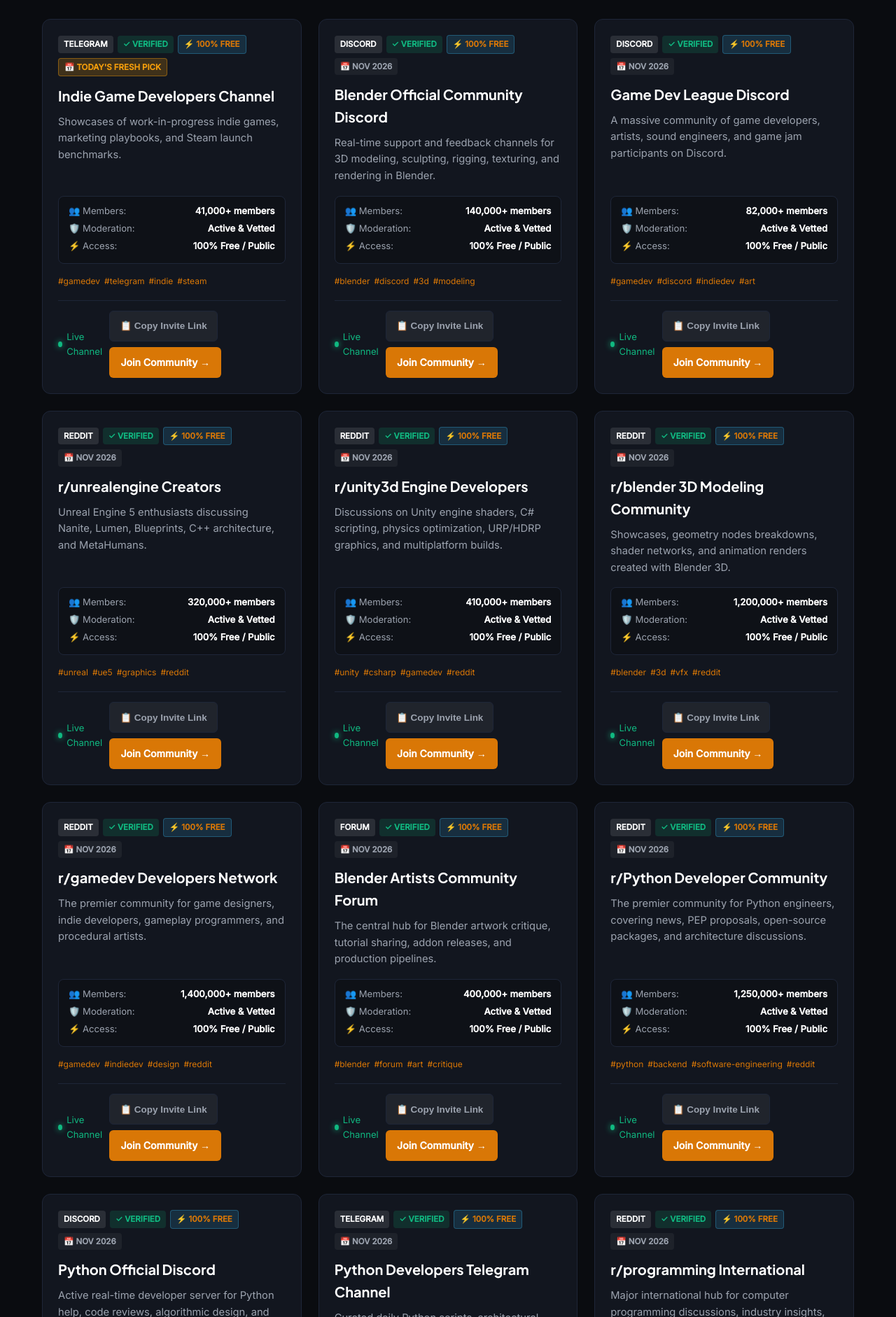
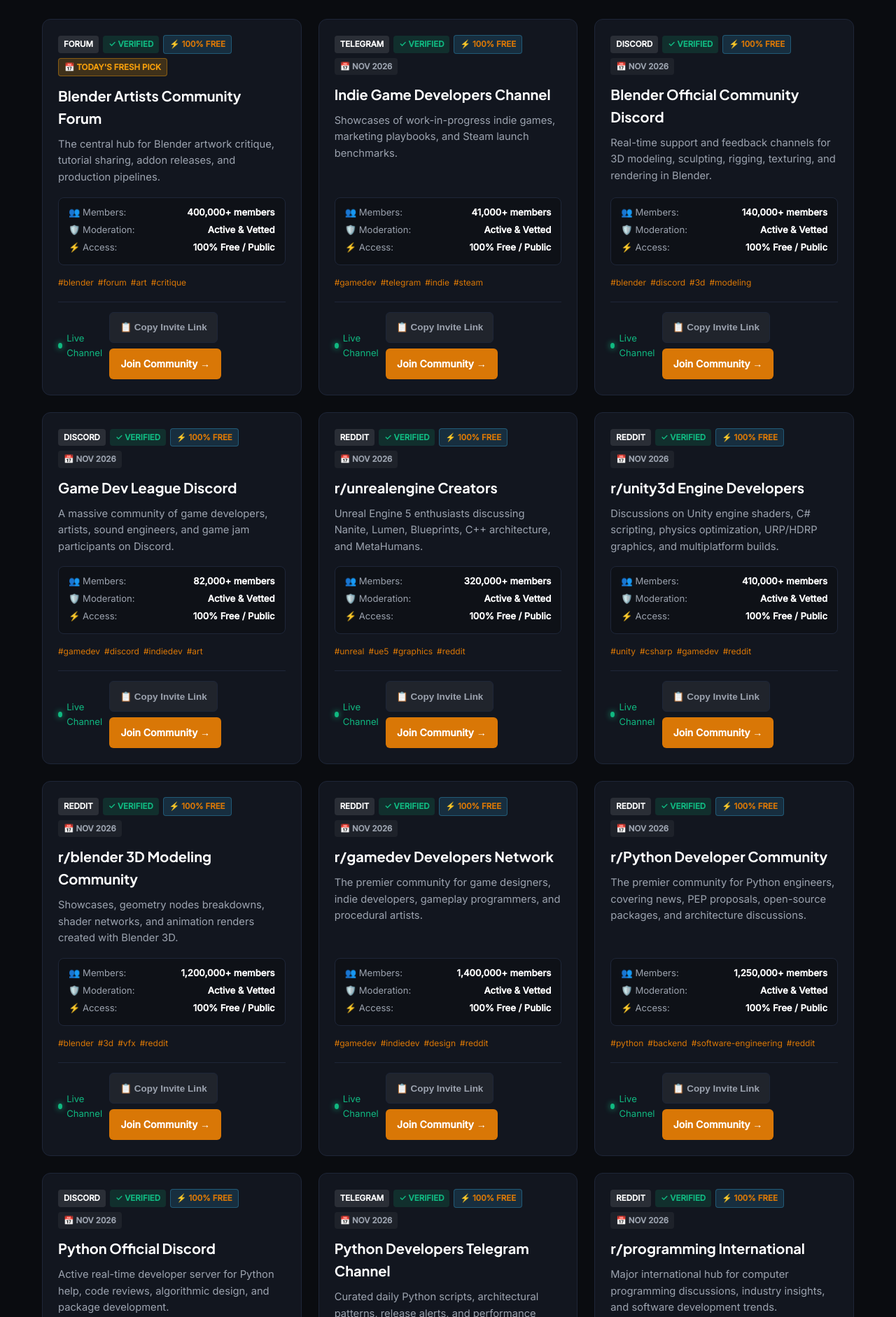
Before and after one commit to jibranpcccc/stop-motion-animation-puppet-fabrication-guild, a plain HTML site: page index.html in a window 1280 px wide. Shown: the part 1208-3090 px from the top of the page at 70% size. Drawn offline with Linux system fonts and the light colour scheme.

Commit message:
feat(replenishment): fresh community links added - 2026-11-26 [skip ci]

```diff
--- a/index.html
+++ b/index.html
@@ -148,58 +148,58 @@
           {
             "@type": "ListItem",
             "position": 1,
+            "name": "Blender Artists Community Forum",
+            "description": "The central hub for Blender artwork critique, tutorial sharing, addon releases, and production pipelines.",
+            "url": "https://blenderartists.org"
+          },
+          {
+            "@type": "ListItem",
+            "position": 2,
             "name": "Indie Game Developers Channel",
             "description": "Showcases of work-in-progress indie games, marketing playbooks, and Steam launch benchmarks.",
             "url": "https://t.me/gamedev_channel"
           },
           {
             "@type": "ListItem",
-            "position": 2,
+            "position": 3,
             "name": "Blender Official Community Discord",
             "description": "Real-time support and feedback channels for 3D modeling, sculpting, rigging, texturing, and rendering in Blender.",
             "url": "https://discord.gg/blender"
           },
           {
             "@type": "ListItem",
-            "position": 3,
+            "position": 4,
             "name": "Game Dev League Discord",
             "description": "A massive community of game developers, artists, sound engineers, and game jam participants on Discord.",
             "url": "https://discord.gg/gamedev"
           },
           {
             "@type": "ListItem",
-            "position": 4,
+            "position": 5,
             "name": "r/unrealengine Creators",
             "description": "Unreal Engine 5 enthusiasts discussing Nanite, Lumen, Blueprints, C++ architecture, and MetaHumans.",
             "url": "https://www.reddit.com/r/unrealengine/"
           },
           {
             "@type": "ListItem",
-            "position": 5,
+            "position": 6,
             "name": "r/unity3d Engine Developers",
             "description": "Discussions on Unity engine shaders, C# scripting, physics optimization, URP/HDRP graphics, and multiplatform builds.",
             "url": "https://www.reddit.com/r/unity3d/"
           },
           {
             "@type": "ListItem",
-            "position": 6,
+            "position": 7,
             "name": "r/blender 3D Modeling Community",
             "description": "Showcases, geometry nodes breakdowns, shader networks, and animation renders created with Blender 3D.",
             "url": "https://www.reddit.com/r/blender/"
           },
           {
             "@type": "ListItem",
-            "position": 7,
+            "position": 8,
             "name": "r/gamedev Developers Network",
             "description": "The premier community for game designers, indie developers, gameplay programmers, and procedural artists.",
             "url": "https://www.reddit.com/r/gamedev/"
-          },
-          {
-            "@type": "ListItem",
-            "position": 8,
-            "name": "Blender Artists Community Forum",
-            "description": "The central hub for Blender artwork critique, tutorial sharing, addon releases, and production pipelines.",
-            "url": "https://blenderartists.org"
           },
           {
             "@type": "ListItem",
@@ -617,12 +617,36 @@
         </div>
         <div id="vetted-communities" class="grid">
 
-        <div id="community-card-1" class="card" data-platform="telegram" data-category="indie games">
+        <div id="community-card-1" class="card" data-platform="forum" data-category="3d & vfx">
+            <div class="card-header">
+                <span class="badge badge-platform">Forum</span>
+                <span class="badge badge-verified">✓ Verified</span>
+                <span class="badge badge-free">⚡ 100% Free</span>
+                <span class="badge badge-date" style="background: rgba(245, 158, 11, 0.2); color: #f59e0b; border: 1px solid rgba(245, 158, 11, 0.4); font-weight: 700;">📅 Today's Fresh Pick</span>
+            </div>
+            <h3 class="card-title">Blender Artists Community Forum</h3>
+            <p class="card-desc">The central hub for Blender artwork critique, tutorial sharing, addon releases, and production pipelines.</p>
+            <div class="spec-matrix">
+                <div class="spec-row"><span>👥 Members:</span> <strong>400,000+ members</strong></div>
+                <div class="spec-row"><span>🛡️ Moderation:</span> <strong>Active & Vetted</strong></div>
+                <div class="spec-row"><span>⚡ Access:</span> <strong>100% Free / Public</strong></div>
+            </div>
+            <div class="tags-row"><span class="tag">#blender</span><span class="tag">#forum</span><span class="tag">#art</span><span class="tag">#critique</span></div>
+            <div class="card-footer">
+                <span class="activity-pulse"><span class="pulse-dot"></span> Live Channel</span>
+                <div class="card-actions">
+                    <button class="btn-copy-invite" onclick="copyInviteLink(event, 'https://blenderartists.org')">📋 Copy Invite Link</button>
+                    <a href="https://blenderartists.org" target="_blank" rel="noopener noreferrer" class="btn-join">Join Community →</a>
+                </div>
+            </div>
+        </div>
+
+        <div id="community-card-2" class="card" data-platform="telegram" data-category="indie games">
             <div class="card-header">
                 <span class="badge badge-platform">Telegram</span>
                 <span class="badge badge-verified">✓ Verified</span>
                 <span class="badge badge-free">⚡ 100% Free</span>
-                <span class="badge badge-date" style="background: rgba(245, 158, 11, 0.2); color: #f59e0b; border: 1px solid rgba(245, 158, 11, 0.4); font-weight: 700;">📅 Today's Fresh Pick</span>
+                <span class="badge badge-date">📅 Nov 2026</span>
             </div>
             <h3 class="card-title">Indie Game Developers Channel</h3>
             <p class="card-desc">Showcases of work-in-progress indie games, marketing playbooks, and Steam launch benchmarks.</p>
@@ -641,7 +665,7 @@
             </div>
         </div>
 
-        <div id="community-card-2" class="card" data-platform="discord" data-category="3d & animation">
+        <div id="community-card-3" class="card" data-platform="discord" data-category="3d & animation">
             <div class="card-header">
                 <span class="badge badge-platform">Discord</span>
                 <span class="badge badge-verified">✓ Verified</span>
@@ -665,7 +689,7 @@
             </div>
         </div>
 
-        <div id="community-card-3" class="card" data-platform="discord" data-category="game development">
+        <div id="community-card-4" class="card" data-platform="discord" data-category="game development">
             <div class="card-header">
                 <span class="badge badge-platform">Discord</span>
                 <span class="badge badge-verified">✓ Verified</span>
@@ -689,7 +713,7 @@
             </div>
         </div>
 
-        <div id="community-card-4" class="card" data-platform="reddit" data-category="game engines">
+        <div id="community-card-5" class="card" data-platform="reddit" data-category="game engines">
             <div class="card-header">
                 <span class="badge badge-platform">Reddit</span>
                 <span class="badge badge-verified">✓ Verified</span>
@@ -713,7 +737,7 @@
             </div>
         </div>
 
-        <div id="community-card-5" class="card" data-platform="reddit" data-category="game engines">
+        <div id="community-card-6" class="card" data-platform="reddit" data-category="game engines">
             <div class="card-header">
                 <span class="badge badge-platform">Reddit</span>
                 <span class="badge badge-verified">✓ Verified</span>
@@ -737,7 +761,7 @@
             </div>
         </div>
 
-        <div id="community-card-6" class="card" data-platform="reddit" data-category="3d & vfx">
+        <div id="community-card-7" class="card" data-platform="reddit" data-category="3d & vfx">
             <div class="card-header">
                 <span class="badge badge-platform">Reddit</span>
                 <span class="badge badge-verified">✓ Verified</span>
@@ -761,7 +785,7 @@
             </div>
         </div>
 
-        <div id="community-card-7" class="card" data-platform="reddit" data-category="game development">
+        <div id="community-card-8" class="card" data-platform="reddit" data-category="game development">
             <div class="card-header">
                 <span class="badge badge-platform">Reddit</span>
                 <span class="badge badge-verified">✓ Verified</span>
@@ -781,30 +805,6 @@
                 <div class="card-actions">
                     <button class="btn-copy-invite" onclick="copyInviteLink(event, 'https://www.reddit.com/r/gamedev/')">📋 Copy Invite Link</button>
                     <a href="https://www.reddit.com/r/gamedev/" target="_blank" rel="noopener noreferrer" class="btn-join">Join Community →</a>
-                </div>
-            </div>
-        </div>
-
-        <div id="community-card-8" class="card" data-platform="forum" data-category="3d & vfx">
-            <div class="card-header">
-                <span class="badge badge-platform">Forum</span>
-                <span class="badge badge-verified">✓ Verified</span>
-                <span class="badge badge-free">⚡ 100% Free</span>
-                <span class="badge badge-date">📅 Nov 2026</span>
-            </div>
-            <h3 class="card-title">Blender Artists Community Forum</h3>
-            <p class="card-desc">The central hub for Blender artwork critique, tutorial sharing, addon releases, and production pipelines.</p>
-            <div class="spec-matrix">
-                <div class="spec-row"><span>👥 Members:</span> <strong>400,000+ members</strong></div>
-                <div class="spec-row"><span>🛡️ Moderation:</span> <strong>Active & Vetted</strong></div>
-                <div class="spec-row"><span>⚡ Access:</span> <strong>100% Free / Public</strong></div>
-            </div>
-            <div class="tags-row"><span class="tag">#blender</span><span class="tag">#forum</span><span class="tag">#art</span><span class="tag">#critique</span></div>
-            <div class="card-footer">
-                <span class="activity-pulse"><span class="pulse-dot"></span> Live Channel</span>
-                <div class="card-actions">
-                    <button class="btn-copy-invite" onclick="copyInviteLink(event, 'https://blenderartists.org')">📋 Copy Invite Link</button>
-                    <a href="https://blenderartists.org" target="_blank" rel="noopener noreferrer" class="btn-join">Join Community →</a>
                 </div>
             </div>
         </div>
```
Also changed, not shown: data/groups.json (+20 -19 lines), feed.xml (+9 -2 lines).
